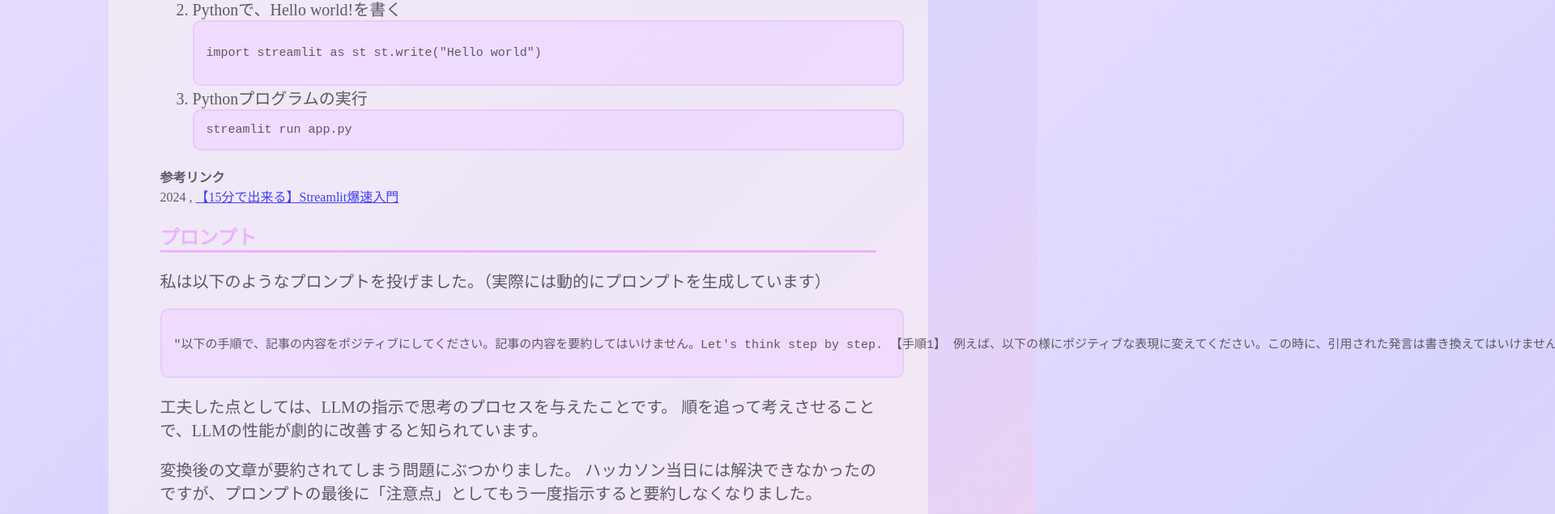
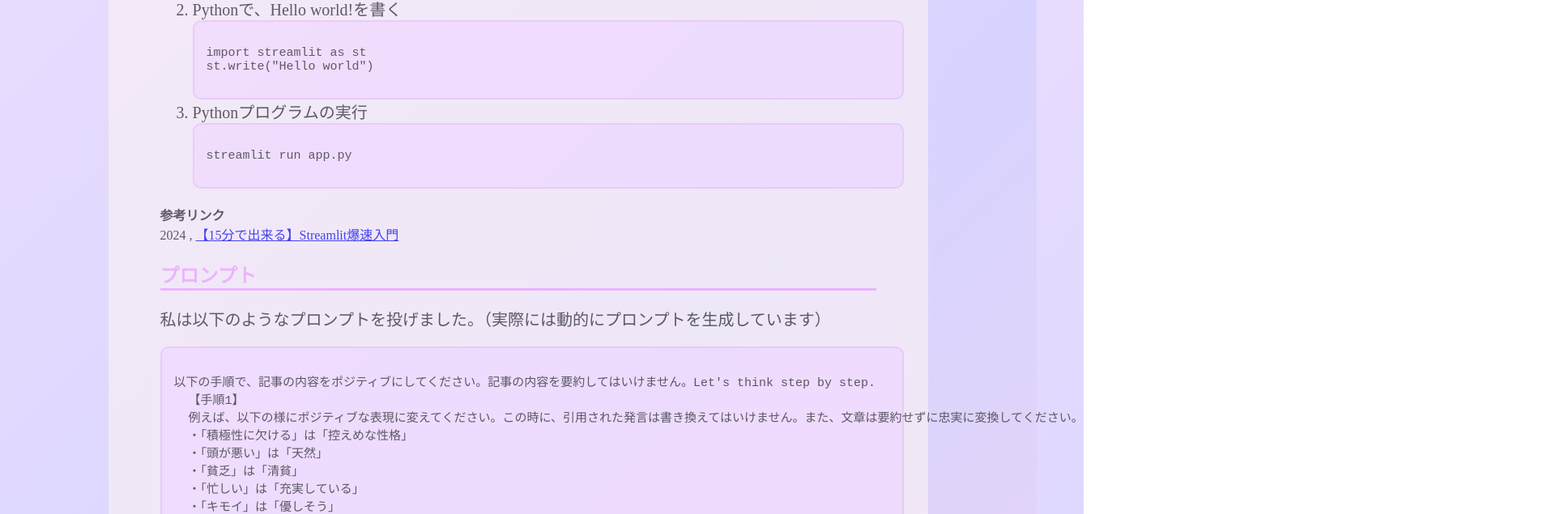
Before and after one commit to tomonarimomoka/blog-react, a React (Vite) app in the folder tech-blog/: page /Hakkason_2 in a window 1280 px wide. Shown: the part 1710-2345 px from the top of the page at 81% size, 1920 px wide, since content can reach past the window. Built offline with nearby package versions, Linux system fonts and the light colour scheme.

Commit message:
コードブロックは複数行あるときは変数にしないとおかしくなるので修正

```diff
--- a/tech-blog/src/Parts.tsx
+++ b/tech-blog/src/Parts.tsx
@@ -98,14 +98,13 @@ export const LastUpdate: FC<{}> =() => {
   )
 }
 
-export const SourceCode:FC<{children:ReactNode ,language?: string}> =({children, language='python'}) => {
-  const markdown = `\`\`\`${language}
+export const SourceCode:FC<{children:string ,language?: string}> =({children, language='python'}) => {
+  const  markdown = `\`\`\`${language}
 ${children}
 \`\`\``;
   return(
     <>
     <div className="codeBlock">
-      <script src="https://cdnjs.cloudflare.com/ajax/libs/highlight.js/11.7.0/highlight.min.js"></script>
       <Markdown >
 {markdown}
       </Markdown>
--- a/tech-blog/src/artical/hakkason_1.tsx
+++ b/tech-blog/src/artical/hakkason_1.tsx
@@ -2,6 +2,95 @@ import { FC } from "react";
 import {ArticalPage , SubTitle , ReadBtn , SourceCode , CustomTable , Img_30 , Img_80} from '../Parts';
 
 export const Hakkason_1: FC = () => {
+
+  const code_origin =
+`def addCondition(prompt,conditonType,condition):
+  if(len(condition) != 0):
+      prompt += "\n" + "・"
+      if (len(conditonType) != 0):
+          prompt += str(conditonType) + "は" + str(condition)
+      else:
+          prompt += condition
+  return prompt
+
+def makePromptForCatchcopy(businessType,target,personasGender,age,imageColor,detail):
+  prompt = "以下の特徴をもつビジネスのキャッチコピーを考えてください。"
+  addCondition(prompt,"業界",businessType)
+  prompt = addCondition(prompt,"ターゲット",target)
+  prompt = addCondition(prompt,"ペルソナの性別",personasGender)
+  prompt = addCondition(prompt,"ペルソナの年齢",age)
+  prompt = addCondition(prompt,"LPのイメージカラー",imageColor)
+  prompt = addCondition(prompt,"",detail)
+
+  return prompt
+
+def makepromptForLP(referenceUrl,businessType,target,personasGender,age,imageColor,detail,catchcopy,sales_points):
+  prompt = "以下の特徴をもつランディングページのHTMLを作成してください。\n"
+  addCondition(prompt,"業界",businessType)
+  prompt = addCondition(prompt,"ターゲット",target)
+  prompt = addCondition(prompt,"ペルソナの性別",personasGender)
+  prompt = addCondition(prompt,"ペルソナの年齢",age)
+  prompt = addCondition(prompt,"LPのイメージカラー",imageColor)
+  prompt = addCondition(prompt,"キャッチコピー",catchcopy)
+  prompt = addCondition(prompt,"サービス概要",detail)
+
+  for index, point in enumerate(sales_points):
+      prompt = addCondition(prompt, "セールスポイント" + str(index), point)
+
+  prompt += "・キャッチコピーはh1タグを使うこと\n"
+  prompt += "・セールスポイントの内容はページ内で必ず3つ記載し横並びのデザインにすること\n"
+  prompt += "・背景色と文字の色が似すぎていると文字が見えなくなるので、文字が識別できる範囲でイメージに沿った色にすること\n"
+  prompt += "・背景色はグラデーションにすること\n"
+  prompt += "・レスポンシブデザインにすること\n"
+  prompt += "・回答はHTML部分を返答すること\n"
+  prompt += "・下記ページを参照すること\n"
+  prompt += referenceUrl
+
+  return prompt`
+  const edit_code =
+`def addCondition(prompt,conditonType,condition):
+  if(len(condition) != 0):
+      prompt += "\\n" + "・"
+      if (len(conditonType) != 0):
+          prompt += str(conditonType) + "は" + str(condition)
+      else:
+          prompt += condition
+  return prompt
+
+def makePromptForCatchcopy(businessType,target,personasGender,age,imageColor,detail):
+  prompt = "以下の特徴をもつビジネスのキャッチコピーを考えてください。"
+  addCondition(prompt,"業界",businessType)
+  prompt = addCondition(prompt,"ターゲット",target)
+  prompt = addCondition(prompt,"ペルソナの性別",personasGender)
+  prompt = addCondition(prompt,"ペルソナの年齢",age)
+  prompt = addCondition(prompt,"LPのイメージカラー",imageColor)
+  prompt = addCondition(prompt,"",detail)
+
+  return prompt
+
+def makepromptForLP(referenceUrl,businessType,target,personasGender,age,imageColor,detail,catchcopy,sales_points):
+  prompt = "以下の特徴をもつランディングページのHTMLを作成してください。\\n"
+  addCondition(prompt,"業界",businessType)
+  prompt = addCondition(prompt,"ターゲット",target)
+  prompt = addCondition(prompt,"ペルソナの性別",personasGender)
+  prompt = addCondition(prompt,"ペルソナの年齢",age)
+  prompt = addCondition(prompt,"LPのイメージカラー",imageColor)
+  prompt = addCondition(prompt,"キャッチコピー",catchcopy)
+  prompt = addCondition(prompt,"サービス概要",detail)
+
+  for index, point in enumerate(sales_points):
+      prompt = addCondition(prompt, "セールスポイント" + str(index), point)
+
+  prompt += "・キャッチコピーはh1タグを使うこと\\n"
+  prompt += "・セールスポイントの内容はページ内で必ず3つ記載し横並びのデザインにすること\n"
+  prompt += "・背景色と文字の色が似すぎていると文字が見えなくなるので、文字が識別できる範囲でイメージに沿った色にすること\n"
+  prompt += "・背景色はグラデーションにすること\\n"
+  prompt += "・レスポンシブデザインにすること\\n"
+  prompt += "・回答はHTML部分を返答すること\\n"
+  prompt += "・下記ページを参照すること\\n"
+  prompt += referenceUrl
+
+  return prompt`
   return(
     <ArticalPage title="ハッカソン参加レポート vol.1">
     <SubTitle subTitle="筆者のスペック" />
@@ -66,51 +155,7 @@ export const Hakkason_1: FC = () => {
     <SubTitle subTitle="動的にプロンプトを作る" />
     <p>私は以下のようにして動的にプロンプトを作りました。</p>
 
-    <SourceCode>
-def addCondition(prompt,conditonType,condition):
-  if(len(condition) != 0):
-      prompt += "\n" + "・"
-      if (len(conditonType) != 0):
-          prompt += str(conditonType) + "は" + str(condition)
-      else:
-          prompt += condition
-  return prompt
-
-def makePromptForCatchcopy(businessType,target,personasGender,age,imageColor,detail):
-  prompt = "以下の特徴をもつビジネスのキャッチコピーを考えてください。"
-  addCondition(prompt,"業界",businessType)
-  prompt = addCondition(prompt,"ターゲット",target)
-  prompt = addCondition(prompt,"ペルソナの性別",personasGender)
-  prompt = addCondition(prompt,"ペルソナの年齢",age)
-  prompt = addCondition(prompt,"LPのイメージカラー",imageColor)
-  prompt = addCondition(prompt,"",detail)
-
-  return prompt
-
-def makepromptForLP(referenceUrl,businessType,target,personasGender,age,imageColor,detail,catchcopy,sales_points):
-  prompt = "以下の特徴をもつランディングページのHTMLを作成してください。\n"
-  addCondition(prompt,"業界",businessType)
-  prompt = addCondition(prompt,"ターゲット",target)
-  prompt = addCondition(prompt,"ペルソナの性別",personasGender)
-  prompt = addCondition(prompt,"ペルソナの年齢",age)
-  prompt = addCondition(prompt,"LPのイメージカラー",imageColor)
-  prompt = addCondition(prompt,"キャッチコピー",catchcopy)
-  prompt = addCondition(prompt,"サービス概要",detail)
-
-  for index, point in enumerate(sales_points):
-      prompt = addCondition(prompt, "セールスポイント" + str(index), point)
-
-  prompt += "・キャッチコピーはh1タグを使うこと\n"
-  prompt += "・セールスポイントの内容はページ内で必ず3つ記載し横並びのデザインにすること\n"
-  prompt += "・背景色と文字の色が似すぎていると文字が見えなくなるので、文字が識別できる範囲でイメージに沿った色にすること\n"
-  prompt += "・背景色はグラデーションにすること\n"
-  prompt += "・レスポンシブデザインにすること\n"
-  prompt += "・回答はHTML部分を返答すること\n"
-  prompt += "・下記ページを参照すること\n"
-  prompt += referenceUrl
-
-  return prompt
-  </SourceCode>
+    <SourceCode>{edit_code}</SourceCode>
     <p> 工夫した点としては、入力値がからでもプロンプトが崩れずに正しく作れるようにしたことです。
       それから、ほかのメンバーにもmakePromptForCatchcopy関数を基に関数を作ってもらうようにしたので、読みやすさには気を付けました。
     </p>
--- a/tech-blog/src/artical/hakkason_2.tsx
+++ b/tech-blog/src/artical/hakkason_2.tsx
@@ -2,6 +2,32 @@ import { FC } from "react";
 import {ArticalPage , SubTitle , ReadBtn , SourceCode , CustomTable , Img_100} from '../Parts';
 
 export const Hakkason_2: FC = () => {
+  const hello_world = `import streamlit as st
+st.write("Hello world")`
+  const prompt = `以下の手順で、記事の内容をポジティブにしてください。記事の内容を要約してはいけません。Let's think step by step.
+  【手順1】
+  例えば、以下の様にポジティブな表現に変えてください。この時に、引用された発言は書き換えてはいけません。また、文章は要約せずに忠実に変換してください。
+  ・「積極性に欠ける」は「控えめな性格」
+  ・「頭が悪い」は「天然」
+  ・「貧乏」は「清貧」
+  ・「忙しい」は「充実している」
+  ・「キモイ」は「優しそう」
+  【手順２】
+  例えば、以下の様に過激な表現やグロテスクな表現は柔らかい表現に変更して下さい。
+  ・「殺す」は「天国へ導いた」
+  【手順3】
+  見出しは作らずにポジティブにしたニュースをプレーンテキストで出力してください。
+  【手順4】
+  出力言語は日本語にしてください。
+  【手順5】
+  ・出力言語が日本語の場合、語尾は「なんだよ💓」や「だよ」や「だって～！」とか「らしいよ✨」とか「♡」にしてください。
+  ・語尾が絵文字の時は「。」を削除してください。
+  ・出力言語が日本語以外の場合は「♡」とか「★」とか「😊」とか「💕」や「🍀」を使ってください。
+  【注意点】
+  ・記事の内容を要約せずにポジティブにして表示してください
+  ・日本語に直して表示してください。
+記事は以下です。
+～～～～～～～～`
   return(
     <ArticalPage title="ハッカソン参加レポート vol.2">
     <SubTitle subTitle="筆者のスペック" />
@@ -60,14 +86,11 @@ export const Hakkason_2: FC = () => {
       </li>
       <li>
         Pythonで、Hello world!を書く
-        <SourceCode>import streamlit as st
-st.write("Hello world")</SourceCode>
+        <SourceCode>{hello_world}</SourceCode>
       </li>
       <li>
         Pythonプログラムの実行<br/>
-        <code className="codeBlock">
-          streamlit run app.py
-        </code>
+        <SourceCode>streamlit run app.py</SourceCode>
       </li>
     </ol>
     <h4>参考リンク</h4>
@@ -76,31 +99,7 @@ st.write("Hello world")</SourceCode>
 
     <SubTitle subTitle="プロンプト" />
     <p>私は以下のようなプロンプトを投げました。（実際には動的にプロンプトを生成しています）</p>
-    <SourceCode>"以下の手順で、記事の内容をポジティブにしてください。記事の内容を要約してはいけません。Let's think step by step.
-  【手順1】
-  例えば、以下の様にポジティブな表現に変えてください。この時に、引用された発言は書き換えてはいけません。また、文章は要約せずに忠実に変換してください。
-  ・「積極性に欠ける」は「控えめな性格」
-  ・「頭が悪い」は「天然」
-  ・「貧乏」は「清貧」
-  ・「忙しい」は「充実している」
-  ・「キモイ」は「優しそう」
-  【手順２】
-  例えば、以下の様に過激な表現やグロテスクな表現は柔らかい表現に変更して下さい。
-  ・「殺す」は「天国へ導いた」
-  【手順3】
-  見出しは作らずにポジティブにしたニュースをプレーンテキストで出力してください。
-  【手順4】
-  出力言語は日本語にしてください。
-  【手順5】
-  ・出力言語が日本語の場合、語尾は「なんだよ💓」や「だよ」や「だって～！」とか「らしいよ✨」とか「♡」にしてください。
-  ・語尾が絵文字の時は「。」を削除してください。
-  ・出力言語が日本語以外の場合は「♡」とか「★」とか「😊」とか「💕」や「🍀」を使ってください。
-  【注意点】
-  ・記事の内容を要約せずにポジティブにして表示してください
-  ・日本語に直して表示してください。
-記事は以下です。
-～～～～～～～～
-</SourceCode>
+    <SourceCode>{prompt}</SourceCode>
     <p>
       工夫した点としては、LLMの指示で思考のプロセスを与えたことです。
       順を追って考えさせることで、LLMの性能が劇的に改善すると知られています。
```
